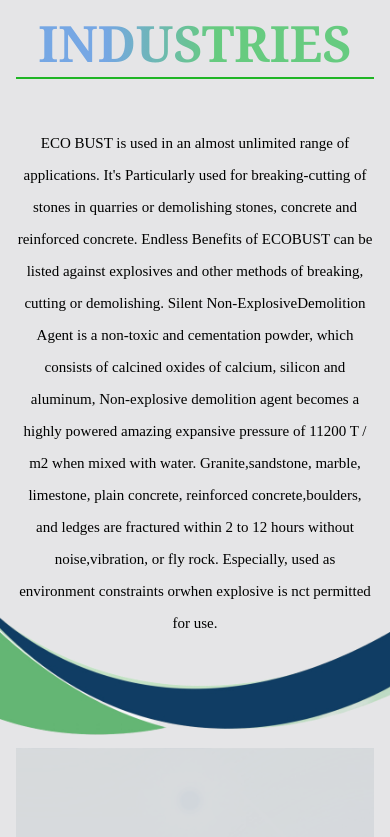
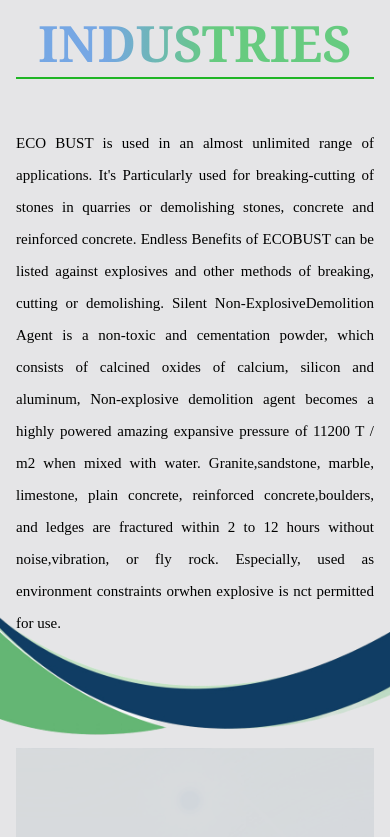
Before and after one commit to vbmcoder/ecobust, a Next.js app: page / in a window 390 px wide. Shown: the part 3900-4737 px from the top of the page. Built offline with nearby package versions, Linux system fonts and the light colour scheme; a web font is replaced by a local one.

Commit message:
text align justify 500

```diff
--- a/styles/globals.css
+++ b/styles/globals.css
@@ -785,6 +785,7 @@
   font-size: 20px;
   margin-bottom: 3rem;
   line-height: 2rem;
+
   padding: 0 3rem;
 }
 
@@ -1919,7 +1920,9 @@
     gap: 3rem;
     padding: 3rem 0;
   }
-
+  .welcometitle p {
+    text-align: justify;
+  }
   .f_c {
     flex-direction: column;
     align-items: center;
```
